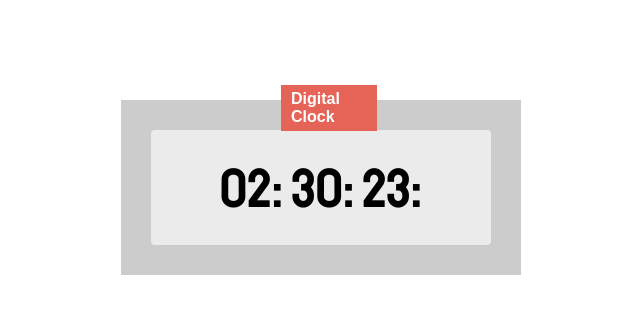
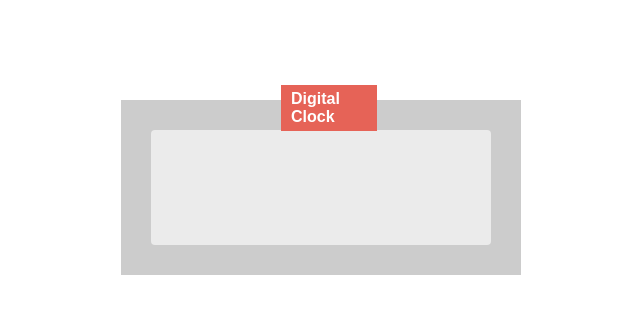
Before and after one commit to hraekim/Digital-Clock, a plain HTML site: page index.html in a window 1280 px wide. Shown: the whole page, without its empty margins (319-959 px from the left). Drawn offline with Linux system fonts and the light colour scheme.

Commit message:
change of html

```diff
--- a/index.html
+++ b/index.html
@@ -13,9 +13,9 @@
         </div>
 
         <div class="clock">
-            <span id="hour">02:</span>
-            <span id="minute">30:</span>
-            <span id="second">23:</span>
+            <span id="hour"></span>
+            <span id="minute"></span>
+            <span id="second"></span>
         </div>
     </div>
 </body>
```
